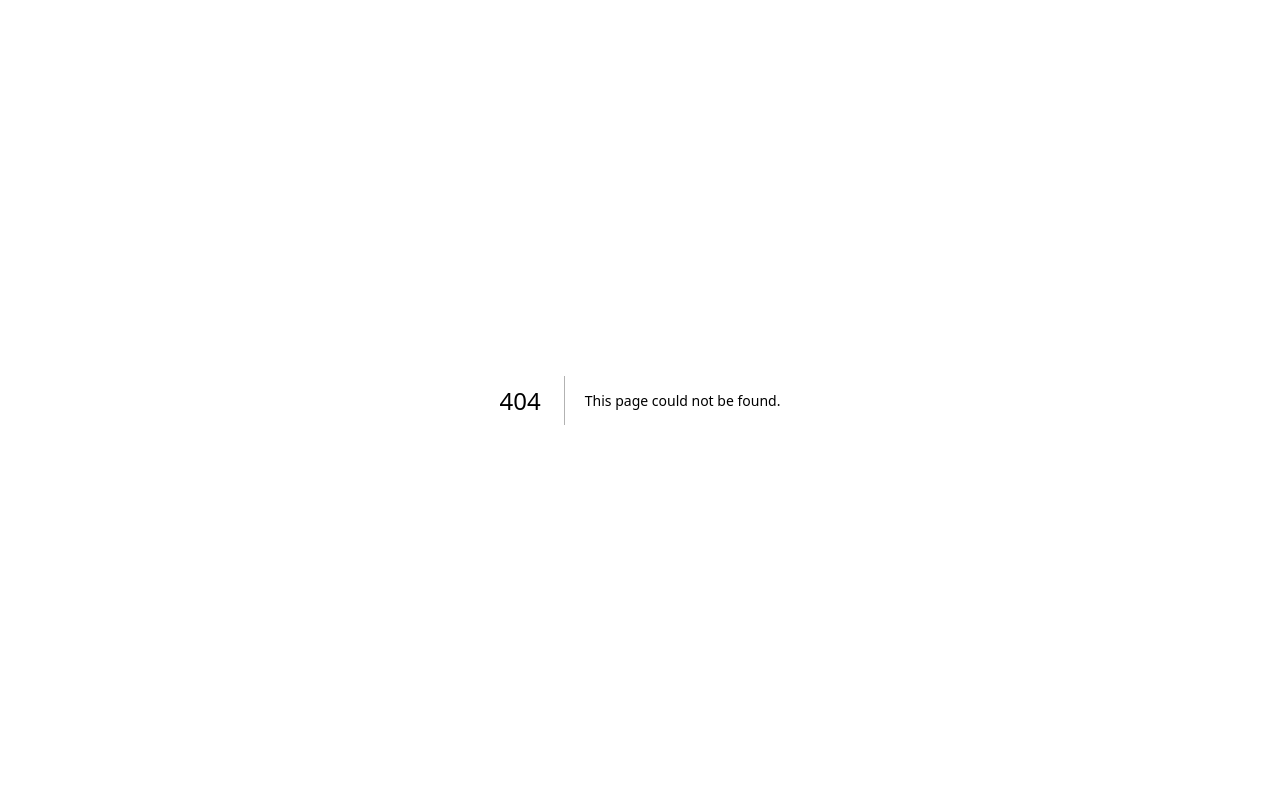
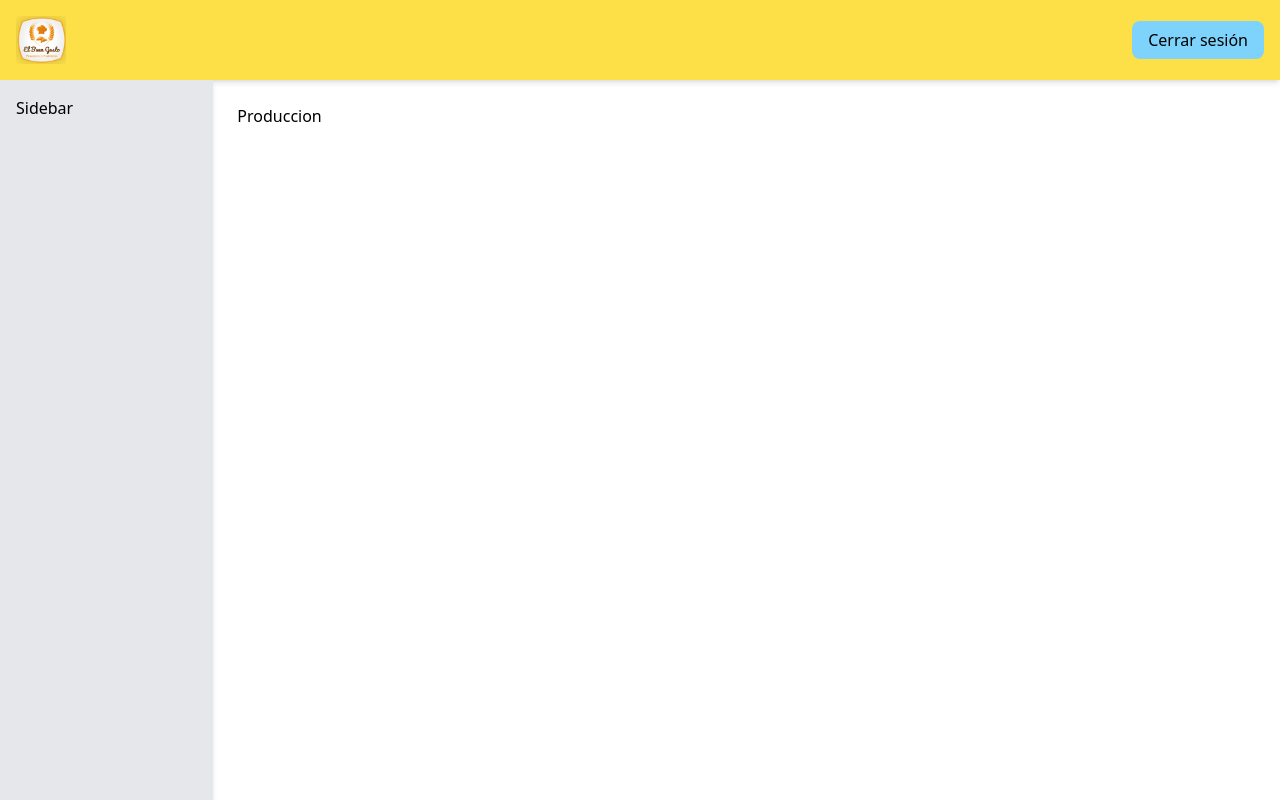
Before and after one commit to jmpizza/proyecto-bases-datos-2024-2, a Next.js app: page /dashboard/produccion in a window 1280 px wide. Before the commit this address had no page. Built offline with nearby package versions, Linux system fonts and the light colour scheme.

Commit message:
Adición de los directorios venta y produccion

```diff
--- /dev/null
+++ b/src/app/dashboard/produccion/page.jsx
@@ -0,0 +1,7 @@
+export default function Produccion() {
+  return (
+    <div>
+      Produccion
+    </div>
+  )
+}
--- /dev/null
+++ b/src/app/dashboard/venta/page.jsx
@@ -0,0 +1,7 @@
+export default function Venta() {
+  return (
+    <div>
+      Venta
+    </div>
+  )
+}
```
